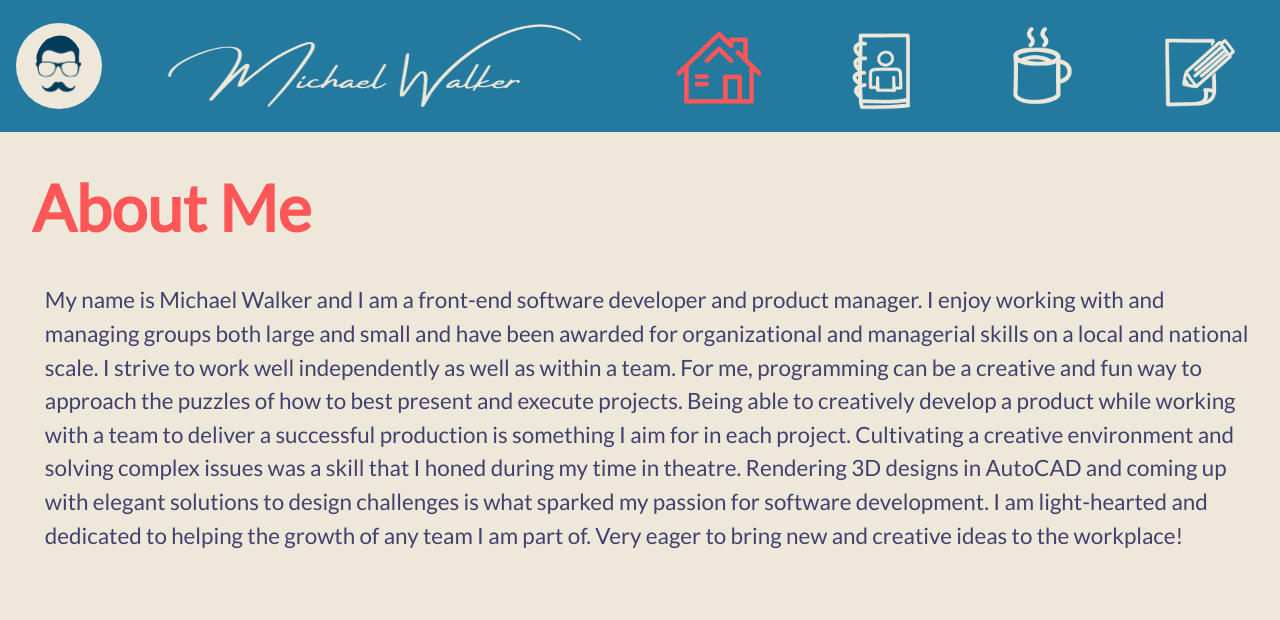
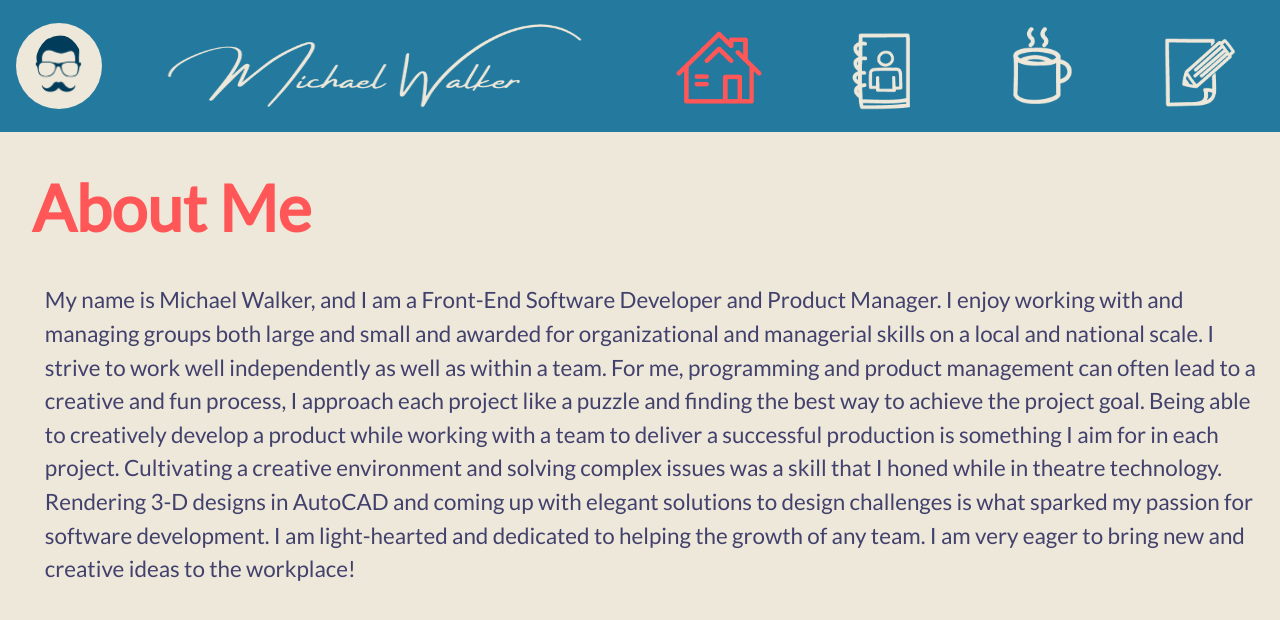
Before and after one commit to MichaelEWalker87/portfolio_website, a Vue app: page / in a window 1280 px wide. Shown: the top 620 px of the page. Built offline with nearby package versions, Linux system fonts and the light colour scheme; what @splidejs/vue-splide would draw is missing.

Commit message:
Removed Hooks as requested by senior dev

```diff
--- a/src/components/HistoryBody.vue
+++ b/src/components/HistoryBody.vue
@@ -57,7 +57,7 @@
         jobs: [
                     {
             name: 'Turing School of Software & Design',
-            body: 'Focused on building client-side applications that are accessible to all users and efficiently process large and complex data sets. While at Turing, I covered the basics of object-oriented programming, modern frameworks, cross-browser compatibility, and developed basic UX and design principles. Technologies and skills I developed while at Turing include: JavaScript(ES5-ES9), React, Hooks, HTML5, CSS3, SCSS, Webpack, Mocha/Chai, Jest, Vue, object-oriented programming, Agile methodologies, test-driven development, and Git/GitHub workflows.',
+            body: 'Focused on building client-side applications that are accessible to all users and efficiently process large and complex data sets. While at Turing, I covered the basics of object-oriented programming, modern frameworks, cross-browser compatibility, and developed basic UX and design principles. Technologies and skills I developed while at Turing include: JavaScript(ES5-ES9), React, HTML5, CSS3, SCSS, Webpack, Mocha/Chai, Jest, Vue, object-oriented programming, Agile methodologies, test-driven development, and Git/GitHub workflows.',
             link: 'https://frontend.turing.io/',
             image: Turing,
             dates: '2020-2021',
--- a/src/components/ProjectLeft.vue
+++ b/src/components/ProjectLeft.vue
@@ -92,7 +92,7 @@ export default {
           body: 'Saturn\'d Earth is a social media application that captures the user\'s latitude and longitude and displays a ring on the map where the post was made. If anyone near the post "likes" the post, the ring will grow larger. Saturn\'d Earth tracks each post and crosses the globe one like at a time, where only the rarified few encircle the globe.',
           github: 'https://github.com/Saturnd-Earth/se-fe',
           photos: [saturn1, saturn2, saturn3, saturn4, saturn5],
-          techUsed: ['React JS with Hooks', 'SCSS', 'Figma', 'Github Project Boards', 'Google Maps API', 'Jest Testing', 'Github Project Boards']
+          techUsed: ['React', 'SCSS', 'Figma', 'Github Project Boards', 'Google Maps API', 'Jest Testing', 'Github Project Boards']
         },
         {
           name: 'Fit-Lit',
--- a/src/views/Home.vue
+++ b/src/views/Home.vue
@@ -2,7 +2,7 @@
   <section class="home">
     <h1>About Me</h1>
     <p>
-      My name is Michael Walker and I am a front-end software developer and product manager. I enjoy working with and managing groups both large and small and have been awarded for organizational and managerial skills on a local and national scale. I strive to work well independently as well as within a team. For me, programming can be a creative and fun way to approach the puzzles of how to best present and execute projects. Being able to creatively develop a product while working with a team to deliver a successful production is something I aim for in each project. Cultivating a creative environment and solving complex issues was a skill that I honed during my time in theatre. Rendering 3D designs in AutoCAD and coming up with elegant solutions to design challenges is what sparked my passion for software development. I am light-hearted and dedicated to helping the growth of any team I am part of. Very eager to bring new and creative ideas to the workplace!
+      My name is Michael Walker, and I am a Front-End Software Developer and Product Manager. I enjoy working with and managing groups both large and small and awarded for organizational and managerial skills on a local and national scale. I strive to work well independently as well as within a team. For me, programming and product management can often lead to a  creative and fun process, I approach each project like a puzzle and finding the best way to achieve the project goal. Being able to creatively develop a product while working with a team to deliver a successful production is something I aim for in each project. Cultivating a creative environment and solving complex issues was a skill that I honed while in theatre technology. Rendering 3-D designs in AutoCAD and coming up with elegant solutions to design challenges is what sparked my passion for software development. I am light-hearted and dedicated to helping the growth of any team. I am very eager to bring new and creative ideas to the workplace!
     </p>
   </section>
 </template>
```
Also changed, not shown: 1 other file (tests, documents, lock files or other folders).
